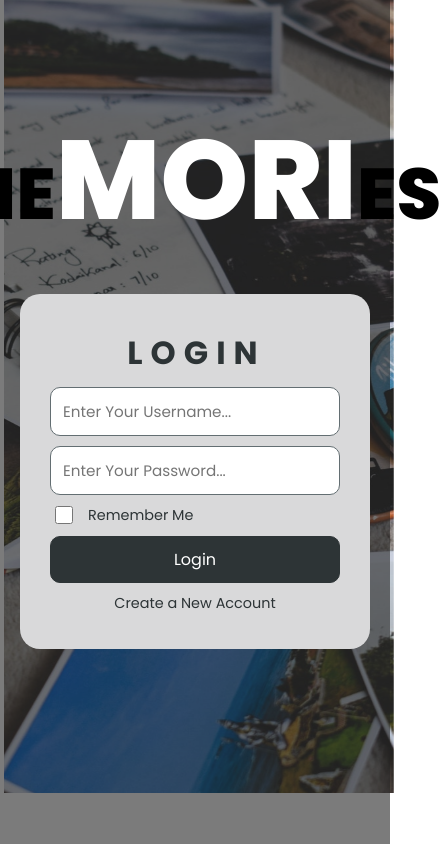
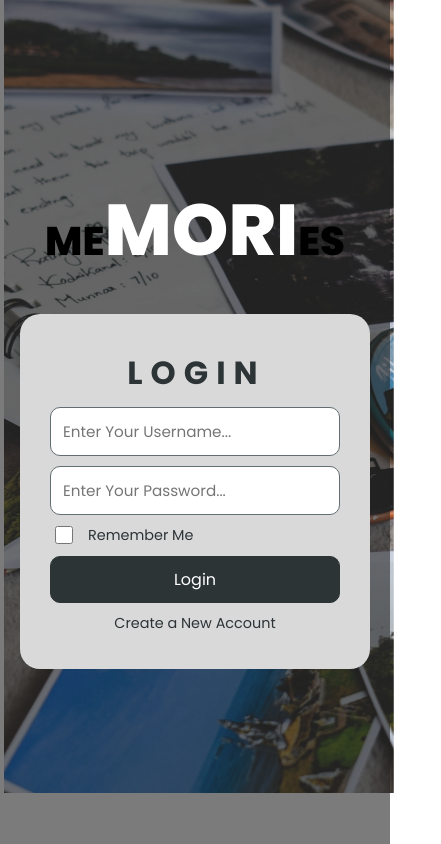
Before and after one commit to wahsandaruwan/memories_app_frontend, a React (Create React App) app: page / in a window 390 px wide. Shown: the whole page, 441 px wide, since content can reach past the window. Built offline with nearby package versions, Linux system fonts and the light colour scheme; the HTML template or start-up script is replaced by a standard one.

Commit message:
Added media queries 400px

```diff
--- a/src/index.css
+++ b/src/index.css
@@ -104,6 +104,7 @@ a {
   justify-content: center;
   align-items: center;
   flex-direction: column;
+  overflow-x: hidden;
 }
 /* -----Logo----- */
 .logo {
@@ -194,3 +195,26 @@ a {
   color: #000000;
   transform: translateY(2px);
 }
+
+@media(max-width: 400px){
+  /* -----Common----- */
+  /* Body */
+  body{
+    overflow-y: auto;
+  }
+
+  /* -----Home Page----- */
+  .home{
+    padding: 30px 20px;
+  }
+
+  /* Logo */
+  .logo{
+    font-size: 2.5rem;
+    margin-top: 0;
+  }
+
+  .logo > span {
+    font-size: 4.5rem;
+  }
+}
```
